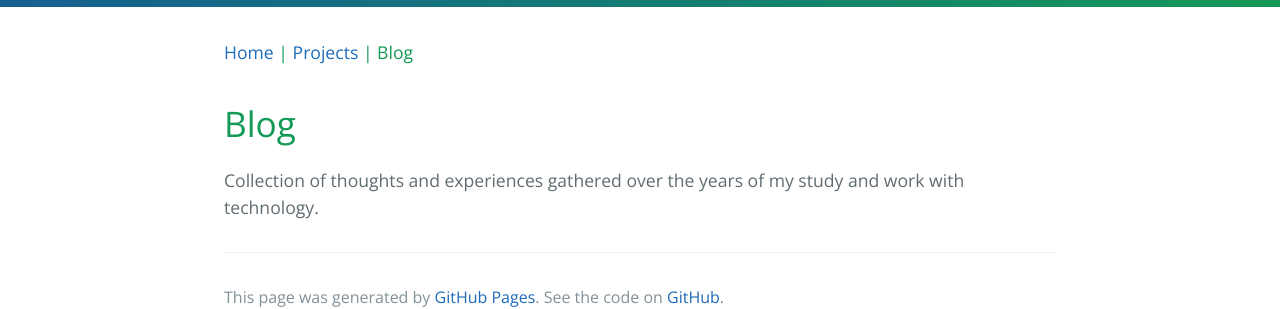
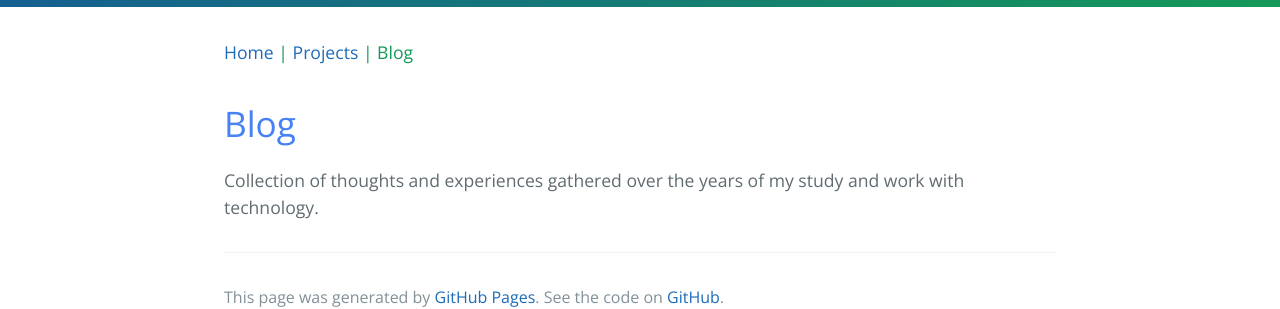
Before and after one commit to andrelago13/andrelago13.github.io, a Jekyll site: the page built from blog.md, in a window 1280 px wide. Shown: the part 310-619 px from the top of the page. Built offline with Jekyll 4.4.1, drawn with Linux system fonts in a browser that asks for light colours.

Commit message:
Propagated CSS changes

```diff
--- a/_layouts/blog.html
+++ b/_layouts/blog.html
@@ -10,6 +10,16 @@
     <link rel="stylesheet" href="{{ '/assets/css/style.css?v=' | append: site.github.build_revision | relative_url }}">
     <link rel="icon" href="/assets/images/favicon.png" sizes="32x32" />
   </head>
+
+  <style>
+    .main-content h1, .main-content h2, .main-content h3, .main-content h4, .main-content h5, .main-content h6 {
+      color: #4682f3 !important;
+    }
+
+    main.main-content h4 {
+      color: #159957 !important;
+    }
+  </style>
   <body>
     <a id="skip-to-content" href="#content">Skip to the content.</a>
 
```
